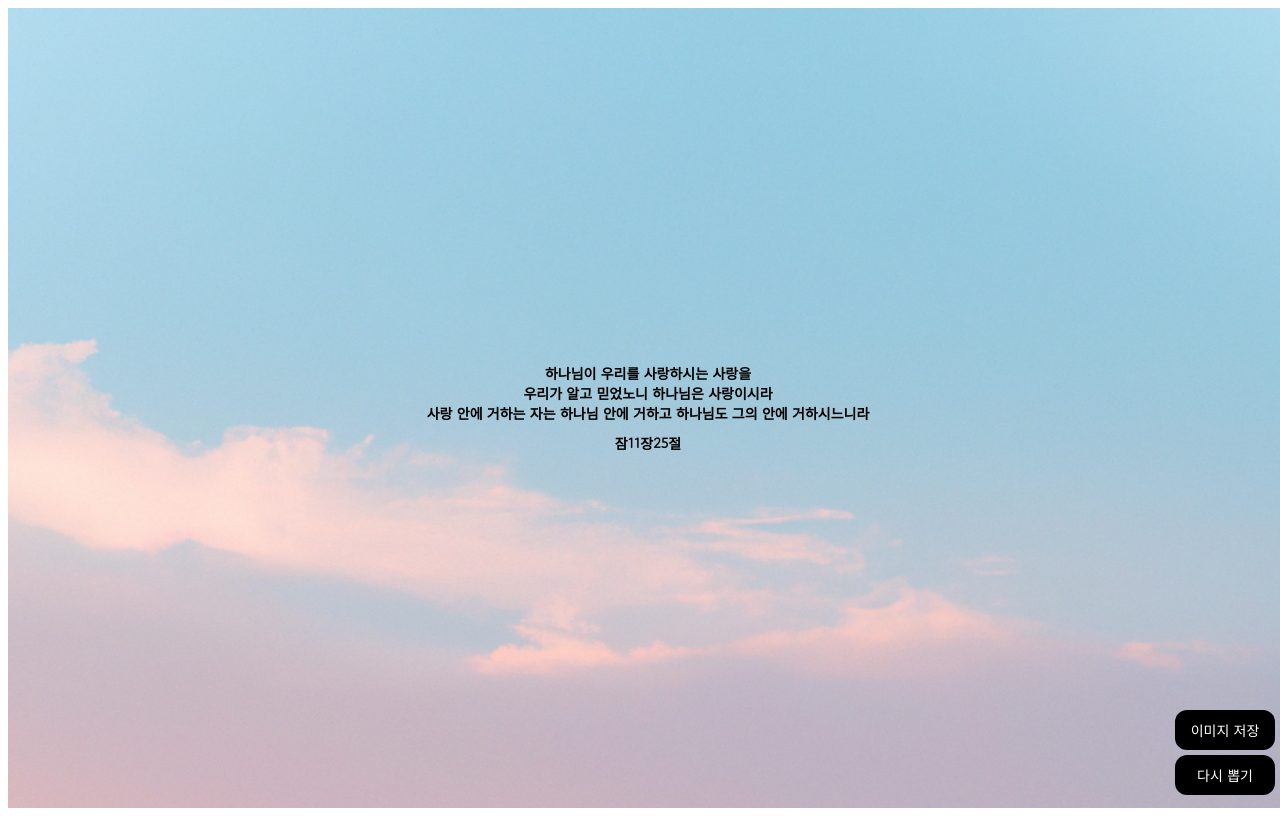
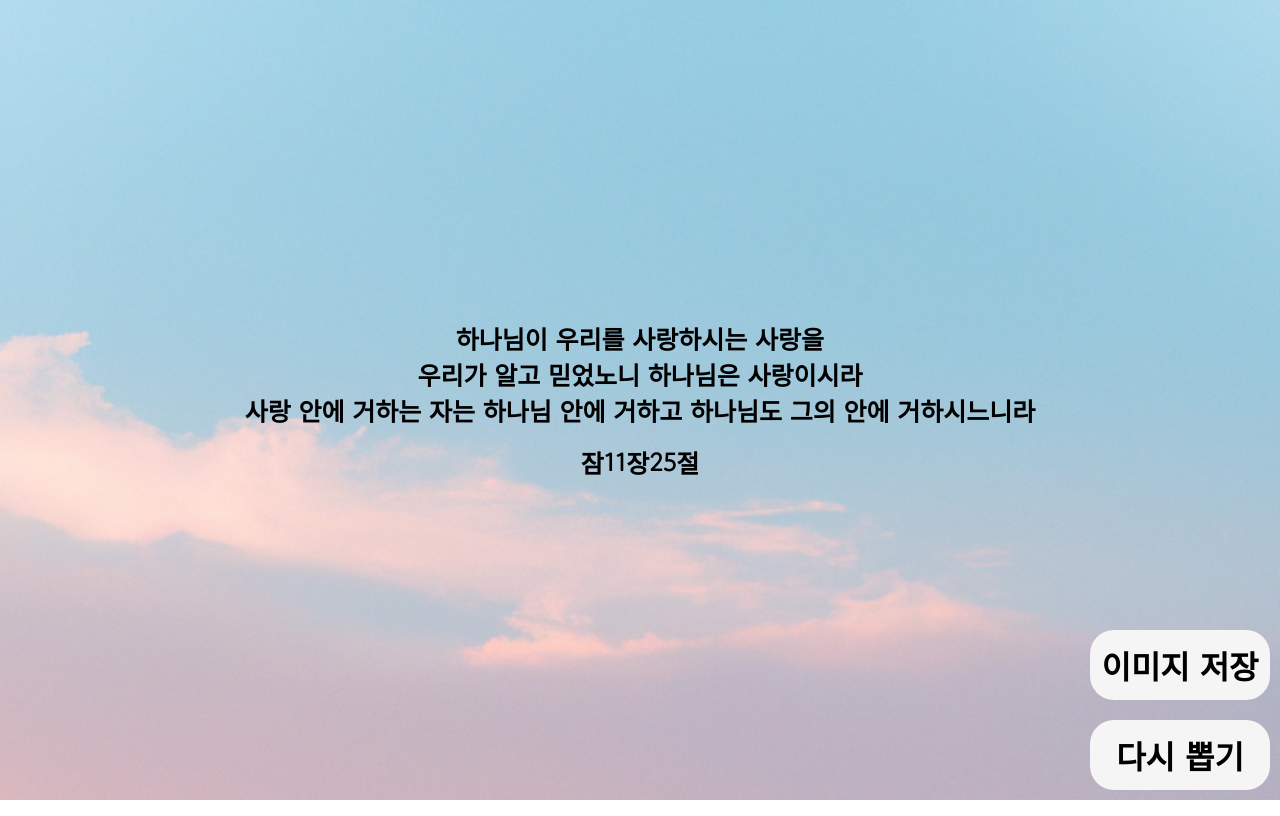
Before and after one commit to SONSAZANG/RandomBibleWeb, a plain HTML site: page result.html in a window 1280 px wide. Drawn offline with Linux system fonts and the light colour scheme.

Commit message:
반응형 적용

```diff
--- /dev/null
+++ b/app.css
@@ -0,0 +1,86 @@
+/* 모바일 기준 CSS */
+
+@import url('https://fonts.googleapis.com/css2?family=Gowun+Dodum&display=swap');
+
+body {
+    overflow: hidden;
+    margin: 0;
+}
+
+.main {
+    height: 100vh;
+    width: 100vw;
+    display: flex;
+    flex-direction: column;
+    align-items: center;
+    justify-content: center;
+    font-family: 'Gowun Dodum';
+}
+
+.mainText {
+    font-size: 40px;
+}
+
+.resultText {
+    font-size: 14px;
+    text-align: center;
+    word-break:keep-all;
+}
+
+.downloadBtn {
+    position: absolute;
+    right: 5px;
+    bottom: 50px;
+}
+
+.restartBtn {
+    position: absolute;
+    right: 5px;
+    bottom: 5px;
+}
+
+.button_base {
+    margin: 0;
+    border: 0;
+    padding: 10 10 10 10;
+    font-size: 14px;
+    width: 100px;
+    height: 40px;
+    cursor: default;
+    border-radius: 12px;
+    font-family: 'Gowun Dodum';
+    font-weight: 900;
+    color: black;
+    background-color: whitesmoke;
+}
+
+/* 데스크탑 기준 CSS */
+
+@media screen and (min-width: 769px) {
+    .button_base {
+        width: 180px;
+        height: 70px;
+        font-size: 32px;
+        border-radius: 24px;
+    }
+
+    .mainIndexText {
+        font-size: 60px;
+    }
+
+    .resultText {
+        font-size: 25px;
+    }
+
+    .downloadBtn {
+        position: absolute;
+        right: 10px;
+        bottom: 100px;
+    }
+
+    .restartBtn {
+        position: absolute;
+        right: 10px;
+        bottom: 10px;
+    }
+}
--- /dev/null
+++ b/app.js
@@ -0,0 +1,34 @@
+function indexLoad() {
+    document.body.style.backgroundImage = `url('assets/BG01.png')`;
+    document.body.style.backgroundRepeat = "no-repeat";
+    document.body.style.backgroundSize = "cover";
+    document.body.style.marginRight = "auto";
+    document.body.style.marginLeft = "auto";
+}
+
+// 말씀 생성 버튼
+function getRandomVerse() {
+    document.getElementById('resultVerse').innerText = VerseData.bibles[getRandomInt(VerseData.bibles.length)].verse;
+    document.getElementById('resultVerseId').innerText = VerseData.bibles[getRandomInt(VerseData.bibles.length)].verseid;
+}
+
+function downloadImage() {
+    html2canvas(document.getElementById("capture_area")).then(function (canvas) {
+        var el = document.createElement("a")
+        el.href = canvas.toDataURL("image/jpeg")
+        el.download = 'glorytogod.jpg' //다운로드 할 파일명 설정
+        el.click()
+    })
+}
+
+// 랜덤 버튼 생성 함수
+function getRandomInt(max) {
+    return Math.floor(Math.random() * max);
+}
+
+// 말씀 뽑기 클릭시 작동
+function randomBible() {
+    document.getElementById("capture_area").style.backgroundImage = `url('assets/BG0${getRandomInt(5)}.png')`;
+    document.getElementById("capture_area").style.backgroundRepeat = "no-repeat";
+    document.getElementById("capture_area").style.backgroundSize = "cover";
+}
--- a/assets/test.json
+++ b/assets/MobileVerse.json
@@ -1,5 +1,5 @@
 
-TestFile =
+MobileVerse =
 {
   "bibles":
 [
@@ -13,31 +13,31 @@ TestFile =
   },
   {
     "verseid": "출15장2절",
-    "verse": "여호와는 나의 힘이요 노래시며\r나의 구원이시로다 그는 나의 하나님이시니\r내가 그를 찬송할 것이요 내 아버지의 하나님이시니 내가 그를 높이리로다"
+    "verse": "여호와는 나의 힘이요 노래시며\r나의 구원이시로다 그는 나의 하나님이시니\r내가 그를 찬송할 것이요\r내 아버지의 하나님이시니\r내가 그를 높이리로다"
   },
   {
     "verseid": "레19장18절",
-    "verse": "원수를 갚지 말며 동포를 원망하지 말며\r네 이웃 사랑하기를 네 자신과 같이 사랑하라 나는 여호와이니라"
+    "verse": "원수를 갚지 말며 동포를 원망하지 말며\r네 이웃 사랑하기를 네 자신과 같이 사랑하라\r나는 여호와이니라"
   },
   {
     "verseid": "레20장26절",
-    "verse": "너희는 나에게 거룩할지어다\r이는 나 여호와가 거룩하고 내가 또 너희를\r나의 소유로 삼으려고 너희를 만민 중에서 구별하였음이니라"
+    "verse": "너희는 나에게 거룩할지어다\r이는 나 여호와가 거룩하고\r내가 또 너희를 나의 소유로 삼으려고\r너희를 만민 중에서 구별하였음이니라"
   },
   {
     "verseid": "민6장24-26절",
-    "verse": "여호와는 네게 복을 주시고 너를 지키시기를 원하며 여호와는 그의 얼굴을 네게 비추사\r은혜 베푸시기를 원하며 여호와는 그 얼굴을 네게로 향하여 드사 평강 주시기를\r원하노라 할지니라 하라"
+    "verse": "여호와는 네게 복을 주시고 너를 지키시기를 원하며\r여호와는 그의 얼굴을 네게 비추사 은혜 베푸시기를 원하며\r여호와는 그 얼굴을 네게로 향하여 드사\r평강 주시기를 원하노라 할지니라 하라"
   },
   {
     "verseid": "신6장5절",
-    "verse": "너는 마음을 다하고\r뜻을 다하고 힘을 다하여\r네 하나님 여호와를\r사랑하라"
+    "verse": "너는 마음을 다하고\r뜻을 다하고 힘을 다하여\r네 하나님 여호와를 사랑하라"
   },
   {
     "verseid": "신7장6절",
-    "verse": "너는 여호와 네 하나님의 성민이라 네 하나님 여호와께서 지상 만민 중에서 너를 자기 기업의 백성으로 택하셨나니"
+    "verse": "너는 여호와 네 하나님의 성민이라\r네 하나님 여호와께서 지상 만민 중에서\r너를 자기 기업의 백성으로 택하셨나니"
   },
   {
     "verseid": "신7장9절",
-    "verse": "그런즉 너는 알라 오직 네 하나님 여호와는 하나님이시요 신실하신 하나님이시라\r그를 사랑하고 그의 계명을 지키는 자에게는\r천 대까지 그의 언약을 이행하시며\r인애를 베푸시되"
+    "verse": "그런즉 너는 알라\r오직 네 하나님 여호와는 하나님이시요\r신실하신 하나님이시라 그를 사랑하고 그의 계명을 지키는 자에게는\r천 대까지 그의 언약을 이행하시며\r인애를 베푸시되"
   },
   {
     "verseid": "신11장12절",
--- a/button.css
+++ /dev/null
@@ -1,26 +0,0 @@
-
-.button_base {
-    margin: 0;
-    border: 0;
-    padding: 10 10 10 10;
-    font-size: 14px;
-    width: 100px;
-    height: 40px;
-    cursor: default;
-    border-radius: 12px;
-    font-family: 'Gowun Dodum';
-    color: white;
-    background-color: black;
-}
-
-/* ### ### ### 01 */
-.b01_simple_rollover {
-    color: #000000;
-    border: #000000 solid 1px;
-    background-color: #000000;
-}
-
-.b01_simple_rollover:hover {
-    color: #000;
-    background-color: #000000;
-}
--- a/result.html
+++ b/result.html
@@ -6,85 +6,37 @@
     <meta name="viewport" content="width=device-width, initial-scale=1, shrink-to-fit=no" />
     <meta name="description" content="" />
     <meta name="author" content="" />
-    <title>Full Width Pics - Start Bootstrap Template</title>
-    <!-- Favicon-->
+    <title>RandomBible</title>
     <link rel="icon" type="image/x-icon" href="assets/favicon.ico" />
-    <!-- Core theme CSS (includes Bootstrap)-->
-    <style>
-        @import url('https://fonts.googleapis.com/css2?family=Gowun+Dodum&display=swap');
-
-        .main {
-            height: 100vh;
-            width: 100vw;
-            display: flex;
-            font-family: 'Gowun Dodum';
-            flex-direction: column;
-            justify-content: center;
-            align-items: center;
-        }
-    </style>
     <link rel="preconnect" href="https://fonts.googleapis.com">
     <link rel="preconnect" href="https://fonts.gstatic.com" crossorigin>
     <link href="https://fonts.googleapis.com/css2?family=Gowun+Dodum&display=swap" rel="stylesheet">
-    <script src="assets/test.json" type="text/javascript"></script>
+    <script src="assets/MobileVerse.json" type="text/javascript"></script>
     <script src="assets/html2canvas.min.js"></script>
+    <link rel="stylesheet" href="app.css">
+    <script src="app.js"></script>
 </head>
 
-<body style="overflow: hidden;">
-    <div id="capture_area" class="main" style="background-image: url('assets/BG04.png');">
-        <div>
-            <h1 id="resultVerse" style="font-size: 14px; text-align: center;">2023년 말씀 배경 결과</h1>
-            <h1 id="resultVerseId" style="font-size: 14px; text-align: center;">2023년 말씀 배경 결과</h1>
+<body>
+    <div id="capture_area" class="main">
+        <div style="margin: 0 30px 0">
+            <h1 id="resultVerse" class="resultText">2023년 말씀 배경 결과</h1>
+            <h1 id="resultVerseId" class="resultText">2023년 말씀 배경 결과</h1>
         </div>
     </div>
-    <div style="position: absolute; right: 5px; bottom: 50px;">
+    <div class="downloadBtn">
         <button onclick="downloadImage()" class="button_base">이미지 저장</button>
     </div>
-    <div style="position: absolute; right: 5px; bottom: 5px;">
+    <div class="restartBtn">
         <button onclick="location.href='index.html'" class="button_base">다시 뽑기</button>
     </div>
     <script>
-        let testData = JSON.parse(JSON.stringify(TestFile));
-        console.log(testData);
+        let VerseData = JSON.parse(JSON.stringify(MobileVerse));
+        console.log(VerseData);
+        randomBible();
+        getRandomVerse();
+    </script>
 
-
-        // 화면 로딩시 랜덤 이미지
-        window.onload = function () {
-            randomBible();
-            getRandomVerse();
-        }
-
-        // 말씀 생성 버튼
-        function getRandomVerse() {
-            document.getElementById('resultVerse').innerText = testData.bibles[getRandomInt(testData.bibles.length)].verse;
-            document.getElementById('resultVerseId').innerText = testData.bibles[getRandomInt(testData.bibles.length)].verseid;
-        }
-
-        function downloadImage() {
-            document.getElementById("capture_area").style.backgroundImage = `url('assets/BG0${getRandomInt(5)}.png')`;
-            document.getElementById("capture_area").style.backgroundRepeat = "no-repeat";
-            document.getElementById("capture_area").style.backgroundSize = "cover";
-            html2canvas(document.getElementById("capture_area")).then(function (canvas) {
-                var el = document.createElement("a")
-                el.href = canvas.toDataURL("image/jpeg")
-                el.download = '이미지.jpg' //다운로드 할 파일명 설정
-                el.click()
-            })
-        }
-
-        // 랜덤 버튼 생성 함수
-        function getRandomInt(max) {
-            return Math.floor(Math.random() * max);
-        }
-
-        // 말씀 뽑기 클릭시 작동
-        function randomBible() {
-            document.getElementById("capture_area").style.backgroundImage = `url('assets/BG0${getRandomInt(5)}.png')`;
-            document.getElementById("capture_area").style.backgroundRepeat = "no-repeat";
-            document.getElementById("capture_area").style.backgroundSize = "cover";
-        }
-    </script>
-    <link rel="stylesheet" href="button.css">
 </body>
 
 </html>
```
Also changed, not shown: index.html (+6 -35 lines).
